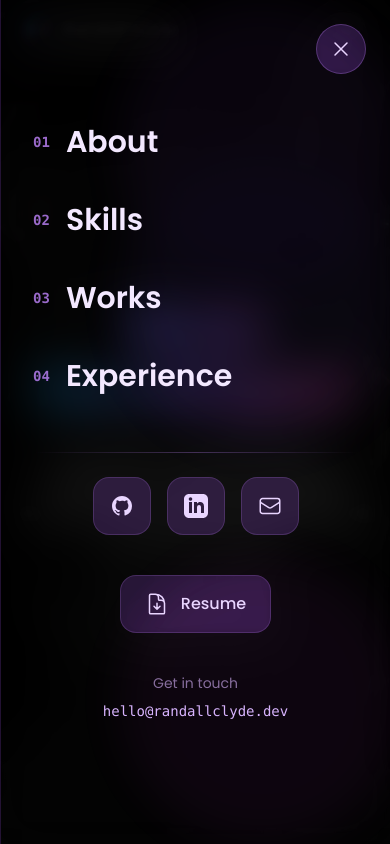
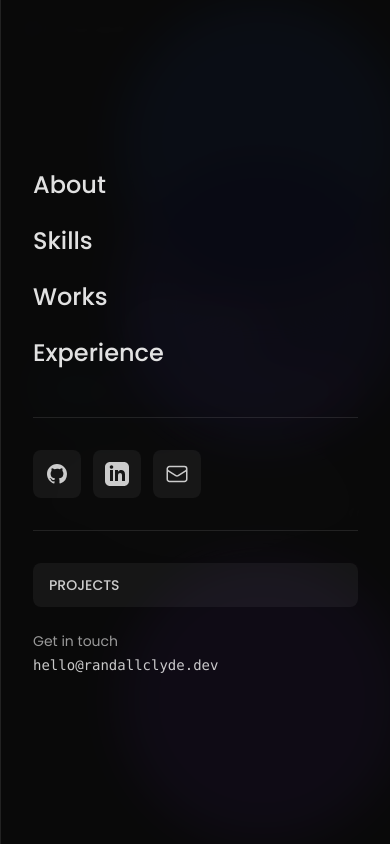
Before and after one commit to jkClyde/gsap_portfolio, a Next.js app: page / in a window 390 px wide. Both pictures are taken after a click on the button 346 px from the left and 32 px from the top of the page. Shown: the top 844 px of the page. Built offline with nearby package versions, Linux system fonts and the light colour scheme.

Commit message:
update again

```diff
--- a/components/horinzotalScroller.tsx
+++ b/components/horinzotalScroller.tsx
@@ -3,8 +3,8 @@
 import { motion, useTransform, useScroll } from "framer-motion";
 import { useRef } from "react";
 import Image from "next/image";
+import Link from "next/link";
 import { ArrowRight } from "lucide-react";
-import Link from "next/link";
 
 const HorinzotalScroller = () => {
   return (
@@ -67,6 +67,7 @@ const ViewMoreArrow = () => {
       whileHover={{ scale: 1.05 }}
       className="flex flex-col items-center justify-center h-[75vh] w-[200px] cursor-pointer"
     >
+      <Link href="/projects" className="flex flex-col items-center gap-4">
         <motion.div
           initial={{ x: -5 }}
           animate={{ x: 5 }}
@@ -78,8 +79,9 @@ const ViewMoreArrow = () => {
           className="flex flex-col items-center gap-4"
         >
           <ArrowRight size={48} className="text-white" />
-        <Link href="/projects" className="font-medium text-lg text-white">View More Projects</Link>
+          <p className="font-medium text-lg text-white">View More Projects</p>
         </motion.div>
+      </Link>
     </motion.div>
   );
 };
--- a/components/navbar.tsx
+++ b/components/navbar.tsx
@@ -184,15 +184,11 @@ export default function Navbar() {
 
               <div className="h-6 w-px bg-white/10 mx-2" />
 
-              {/* Resume Button - Simplified to match design */}
+              {/* Projects Button - Matching desktop style */}
               <Link
-                // onClick={handleResumeDownload}
-                // whileHover={{ scale: 1.05 }}
-                // whileTap={{ scale: 0.95 }}
                 href="/projects"
                 className="flex items-center gap-2 px-3 py-2 rounded-lg bg-white/5 hover:bg-primary/10 transition-colors group"
               >
-                {/* <DocumentArrowDownIcon className="h-5 w-5 text-content/80 group-hover:text-primary transition-colors" /> */}
                 <span className="text-sm text-content/80 group-hover:text-primary transition-colors">PROJECTS</span>
               </Link>
             </div>
@@ -236,35 +232,24 @@ export default function Navbar() {
               onClick={() => setIsMenuOpen(false)}
             />
 
-            {/* Full Screen Mobile Menu */}
+            {/* Mobile Menu - Matching desktop style */}
             <motion.div
               variants={menuVariants}
               initial="closed"
               animate="open"
               exit="closed"
-              className="fixed right-0 top-0 h-full w-full sm:w-80  backdrop-blur-xl z-[56] md:hidden overflow-hidden border-l border-purple-500/20"
+              className="fixed right-0 top-0 h-full w-full sm:w-80 backdrop-blur-xl z-[56] md:hidden overflow-hidden bg-background/90 border-l border-white/10"
             >
-              {/* Background Pattern */}
-              <div className="absolute inset-0 opacity-10">
-                <div className="absolute top-0 -right-4 w-72 h-72 bg-purple-500 rounded-full mix-blend-multiply filter blur-xl animate-pulse" />
-                <div className="absolute top-40 -right-4 w-72 h-72 bg-violet-500 rounded-full mix-blend-multiply filter blur-xl animate-pulse delay-1000" />
-                <div className="absolute bottom-0 -right-4 w-72 h-72 bg-fuchsia-500 rounded-full mix-blend-multiply filter blur-xl animate-pulse delay-2000" />
+              {/* Subtle background gradient - more blue/purple */}
+              <div className="absolute inset-0 opacity-5">
+                <div className="absolute top-0 -right-4 w-72 h-72 bg-blue-600 rounded-full mix-blend-multiply filter blur-xl" />
+                <div className="absolute top-40 -right-4 w-72 h-72 bg-indigo-600 rounded-full mix-blend-multiply filter blur-xl" />
+                <div className="absolute bottom-0 -right-4 w-72 h-72 bg-violet-600 rounded-full mix-blend-multiply filter blur-xl" />
               </div>
-
-              {/* Close Button */}
-              <motion.button
-                onClick={() => setIsMenuOpen(false)}
-                className="absolute top-6 right-6 p-3 rounded-full bg-purple-500/20 hover:bg-purple-500/30 transition-all duration-300 backdrop-blur-sm border border-purple-400/30 group z-10"
-                whileHover={{ scale: 1.1, rotate: 90 }}
-                whileTap={{ scale: 0.9 }}
-                variants={itemVariants}
-              >
-                <XMarkIcon className="h-6 w-6 text-purple-200 group-hover:text-white transition-colors" />
-              </motion.button>
 
               {/* Menu Content */}
               <div className="relative h-full flex flex-col justify-center px-8">
-                {/* Navigation Items */}
+                {/* Navigation Items - Simpler, matching desktop */}
                 <motion.div
                   variants={{
                     open: {
@@ -274,9 +259,9 @@ export default function Navbar() {
                       transition: { staggerChildren: 0.05, staggerDirection: -1 }
                     }
                   }}
-                  className="space-y-8 mb-12"
+                  className="space-y-6 mb-12"
                 >
-                  {navItems.map((item, index) => (
+                  {navItems.map((item) => (
                     <motion.div
                       key={item.name}
                       variants={itemVariants}
@@ -285,105 +270,80 @@ export default function Navbar() {
                       <motion.a
                         href={item.href}
                         onClick={handleMenuItemClick}
-                        className="block text-3xl font-semibold text-purple-100 hover:text-white transition-all duration-300 group"
-                        whileHover={{ x: 10 }}
+                        className="block text-2xl font-medium text-content/90 hover:text-primary transition-all duration-300"
+                        whileHover={{ x: 8 }}
                         whileTap={{ scale: 0.95 }}
                       >
-                        <span className="flex items-center gap-4">
-                          <span className="text-sm text-purple-400/80 font-mono">
-                            0{index + 1}
-                          </span>
-                          <span className="group-hover:bg-gradient-to-r group-hover:from-purple-300 group-hover:to-fuchsia-300 group-hover:bg-clip-text group-hover:text-transparent transition-all duration-300">
                         {item.name}
-                          </span>
-                        </span>
-                        <motion.div
-                          className="h-0.5 bg-gradient-to-r from-purple-400 to-fuchsia-400 mt-2 origin-left"
-                          initial={{ scaleX: 0 }}
-                          whileHover={{ scaleX: 1 }}
-                          transition={{ duration: 0.3 }}
-                        />
                       </motion.a>
                     </motion.div>
                   ))}
                 </motion.div>
 
-                {/* Social Links */}
+                {/* Divider */}
                 <motion.div
                   variants={itemVariants}
-                  className="space-y-6"
-                >
-                  <div className="h-px bg-gradient-to-r from-transparent via-purple-400/30 to-transparent" />
+                  className="h-px bg-white/10 mb-8"
+                />
 
-                  <div className="flex gap-4 justify-center">
+                {/* Social Links - Matching desktop style */}
                 <motion.div
-                      whileHover={{ y: -4, scale: 1.05 }}
-                      whileTap={{ scale: 0.95 }}
+                  variants={itemVariants}
+                  className="flex gap-3 mb-8"
                 >
                   <Link
                     href={socialLinks.github}
                     target="_blank"
                     rel="noopener noreferrer"
-                        className="block p-4 rounded-2xl bg-purple-500/20 backdrop-blur-sm hover:bg-purple-500/30 transition-all duration-300 group border border-purple-400/20"
+                    className="p-3 rounded-lg bg-white/5 hover:bg-primary/10 transition-colors group"
                   >
-                        <GithubIcon className="h-6 w-6 text-purple-200 group-hover:text-white transition-colors" />
+                    <GithubIcon className="h-6 w-6 text-content/80 group-hover:text-primary transition-colors" />
                   </Link>
-                    </motion.div>
-                    <motion.div
-                      whileHover={{ y: -4, scale: 1.05 }}
-                      whileTap={{ scale: 0.95 }}
-                    >
                   <Link
                     href={socialLinks.linkedin}
                     target="_blank"
                     rel="noopener noreferrer"
-                        className="block p-4 rounded-2xl bg-purple-500/20 backdrop-blur-sm hover:bg-purple-500/30 transition-all duration-300 group border border-purple-400/20"
+                    className="p-3 rounded-lg bg-white/5 hover:bg-primary/10 transition-colors group"
                   >
-                        <LinkedInIcon className="h-6 w-6 text-purple-200 group-hover:text-white transition-colors" />
+                    <LinkedInIcon className="h-6 w-6 text-content/80 group-hover:text-primary transition-colors" />
+                  </Link>
+                  <Link
+                    href={socialLinks.gmail}
+                    className="p-3 rounded-lg bg-white/5 hover:bg-primary/10 transition-colors group"
+                  >
+                    <EnvelopeIcon className="h-6 w-6 text-content/80 group-hover:text-primary transition-colors" />
                   </Link>
                 </motion.div>
+
+                {/* Divider */}
                 <motion.div
-                      whileHover={{ y: -4, scale: 1.05 }}
-                      whileTap={{ scale: 0.95 }}
+                  variants={itemVariants}
+                  className="h-px bg-white/10 mb-8"
+                />
+
+                {/* Projects Button - Matching desktop style */}
+                <motion.div
+                  variants={itemVariants}
+                  className="mb-6"
                 >
                   <Link
-                        href={socialLinks.gmail}
-                        className="block p-4 rounded-2xl bg-purple-500/20 backdrop-blur-sm hover:bg-purple-500/30 transition-all duration-300 group border border-purple-400/20"
+                    href="/projects"
+                    onClick={handleMenuItemClick}
+                    className="flex items-center gap-3 px-4 py-3 rounded-lg bg-white/5 hover:bg-primary/10 transition-colors group"
                   >
-                        <EnvelopeIcon className="h-6 w-6 text-purple-200 group-hover:text-white transition-colors" />
+                    <span className="text-sm text-content/80 group-hover:text-primary transition-colors font-medium">PROJECTS</span>
                   </Link>
                 </motion.div>
-                  </div>
 
-                  {/* Resume Button for Mobile - Simplified */}
+                {/* Contact Info - Simplified */}
                 <motion.div
                   variants={itemVariants}
-                    className="flex justify-center pt-4"
+                  className="text-left"
                 >
-                    <motion.button
-                      onClick={() => {
-                        handleResumeDownload();
-                        handleMenuItemClick();
-                      }}
-                      whileHover={{ y: -4, scale: 1.05 }}
-                      whileTap={{ scale: 0.95 }}
-                      className="flex items-center gap-3 px-6 py-4 rounded-2xl bg-purple-500/20 backdrop-blur-sm hover:bg-purple-500/30 transition-all duration-300 group border border-purple-400/20"
-                    >
-                      <DocumentArrowDownIcon className="h-6 w-6 text-purple-200 group-hover:text-white transition-colors" />
-                      <span className="text-purple-200 group-hover:text-white transition-colors font-medium">Resume</span>
-                    </motion.button>
-                  </motion.div>
-
-                  {/* Contact Info */}
-                  <motion.div
-                    variants={itemVariants}
-                    className="text-center pt-4"
-                  >
-                    <p className="text-sm text-purple-300/60 mb-2">Get in touch</p>
-                    <p className="text-purple-300 font-mono text-sm">
+                  <p className="text-sm text-content/60 mb-1">Get in touch</p>
+                  <p className="text-content/80 font-mono text-sm">
                     hello@randallclyde.dev
                   </p>
-                  </motion.div>
                 </motion.div>
               </div>
             </motion.div>
```
Lines whose indentation alone changed are shown as unchanged.
